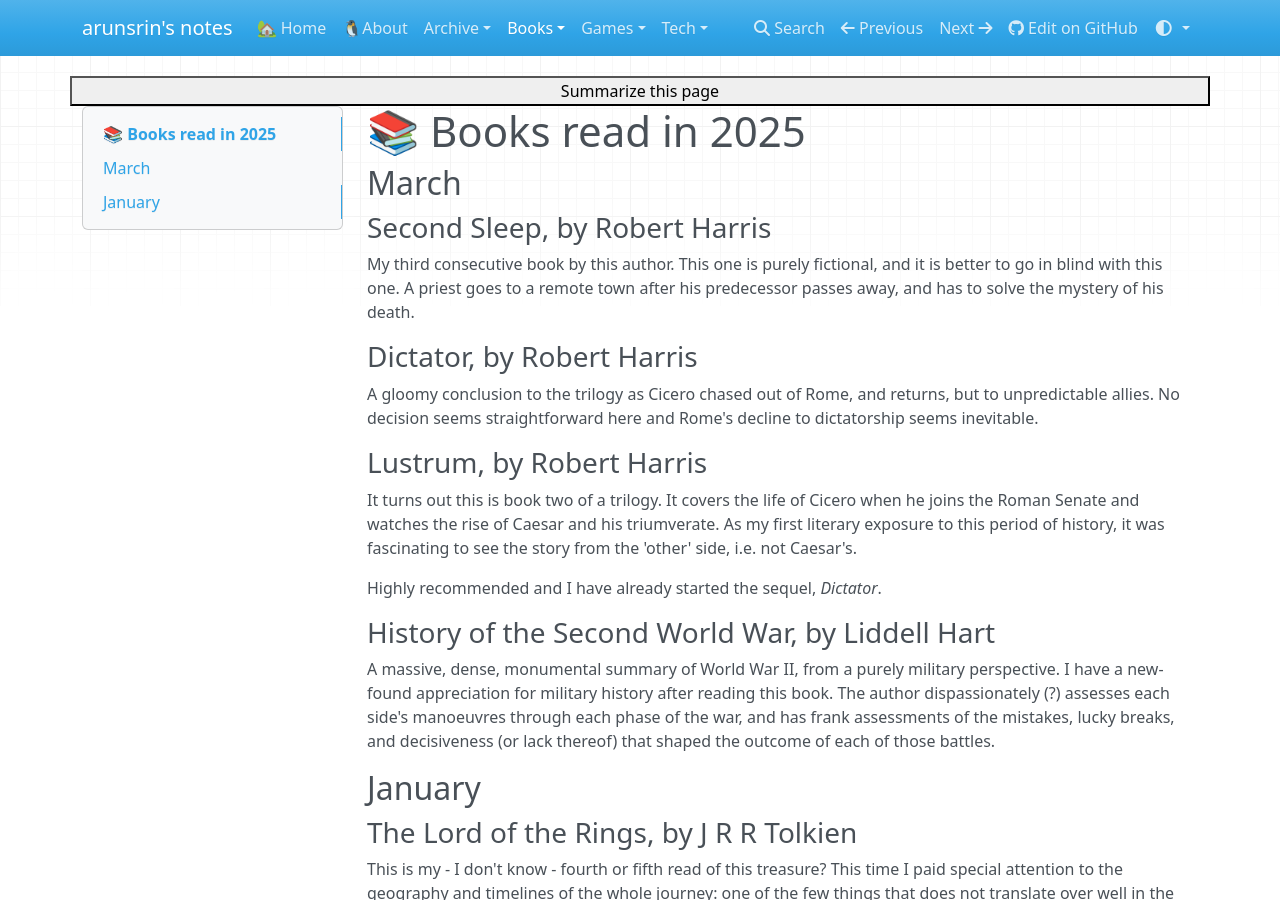
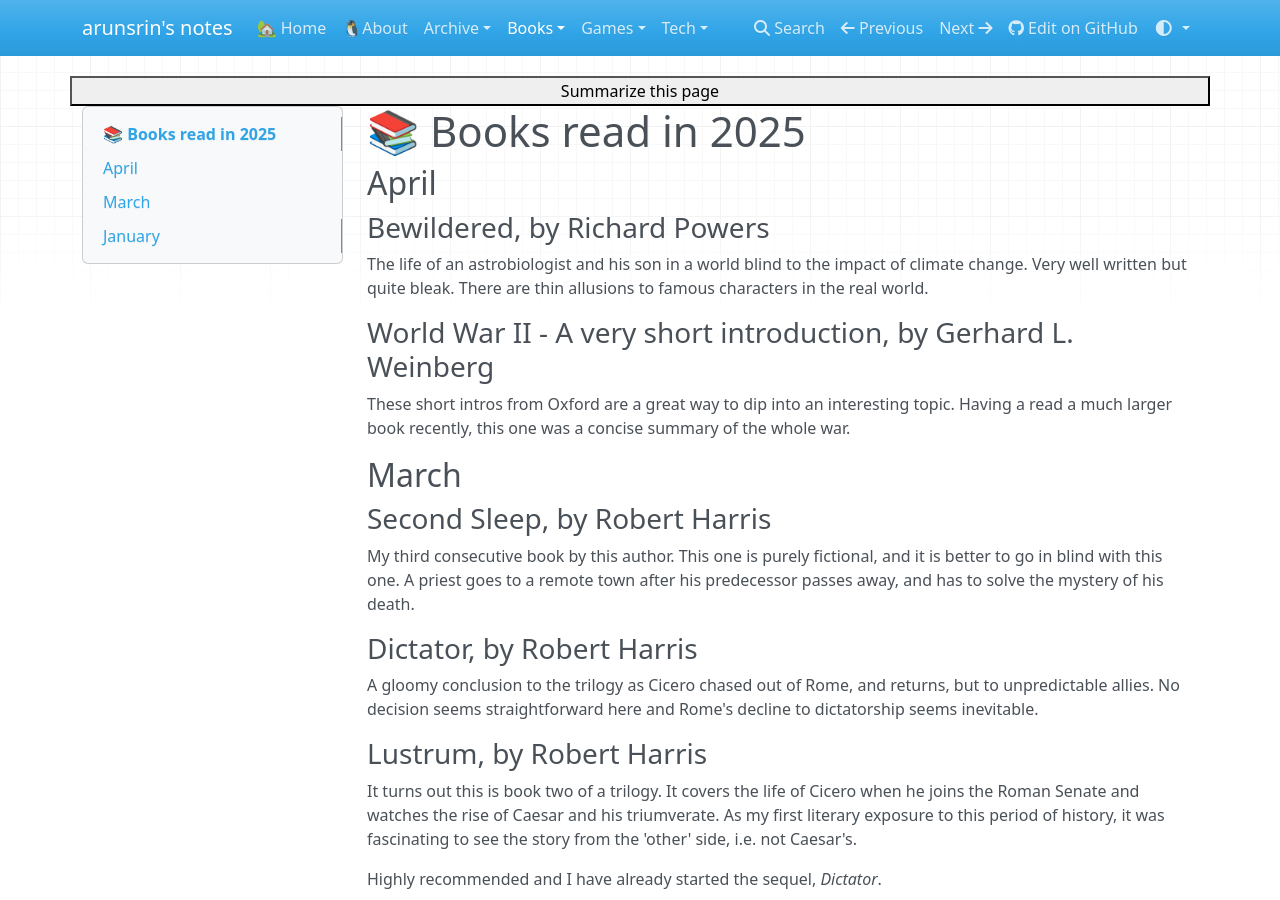
Before and after one commit to arunsrin/arunsrin.mkdocs, an MkDocs documentation site: the page built from home/books/2025.md, in a window 1280 px wide and 900 px high. Built offline with MkDocs 1.6.1, drawn with Linux system fonts in a browser that asks for light colours; nearby versions of some CDN libraries.

Commit message:
April's books

```diff
--- a/home/books/2025.md
+++ b/home/books/2025.md
@@ -1,4 +1,18 @@
 # 📚 Books read in 2025
+
+## April
+
+### Bewildered, by Richard Powers
+
+The life of an astrobiologist and his son in a world blind to the impact
+of climate change. Very well written but quite bleak. There are thin
+allusions to famous characters in the real world.
+
+### World War II - A very short introduction, by Gerhard L. Weinberg
+
+These short intros from Oxford are a great way to dip into an interesting
+topic. Having a read a much larger book recently, this one was a concise
+summary of the whole war.
 
 ## March
 
```
